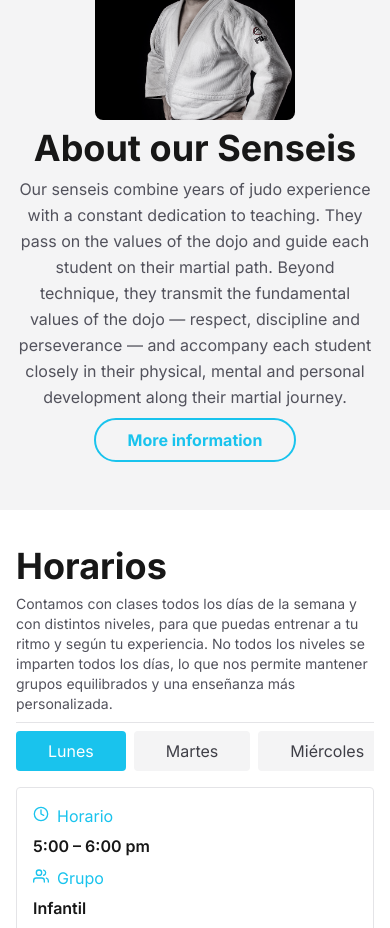
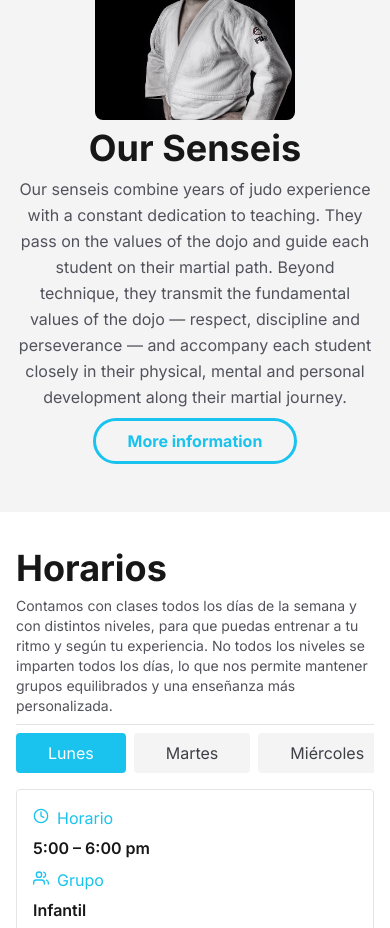
Before and after one commit to fabianWebDev/judosanpedro, a Next.js app: page /en in a window 390 px wide. Shown: the part 1180-2108 px from the top of the page. Built offline with nearby package versions, Linux system fonts and the light colour scheme; no server answers.

Commit message:
Sensei page update

```diff
--- a/app/[locale]/senseis/[slug]/page.tsx
+++ b/app/[locale]/senseis/[slug]/page.tsx
@@ -4,6 +4,7 @@ import Link from "next/link";
 import Image from "next/image";
 import { getSenseiBySlug } from "@/data/senseis/senseis";
 import { i18n, Locale } from "@/data/i18n";
+import { FiChevronLeft } from "react-icons/fi"
 
 export async function generateMetadata(
     { params }: { params: Promise<{ locale: string; slug: string }> }
@@ -61,48 +62,40 @@ export default async function SenseiPage({ params }: Props) {
     if (!sensei) notFound();
 
     const t = i18n[locale as Locale];
-    const [mainStat, ...secondaryStats] = sensei.stats;
 
     return (
-        <article className="mx-auto w-full max-w-2xl px-4 py-8 sm:px-6">
+        <article className="mx-auto w-full max-w-4xl px-6 sm:px-6">
             <Link
                 href={`/${locale}/senseis`}
-                className="mb-6 inline-flex text-sm font-medium text-zinc-600 underline-offset-2 hover:underline"
+                className="mb-6 inline-flex items-center gap-1 text-sm font-medium text-zinc-500 transition-colors hover:text-primary"
             >
-                ← {t.senseis}
+                <FiChevronLeft className="h-4 w-4" />
+                <span>Senseis</span>
             </Link>
 
-            <div className="overflow-hidden rounded-2xl bg-white shadow-lg ring-1 ring-zinc-200/80">
-                <div className="relative aspect-[4/3] w-full overflow-hidden bg-zinc-100 sm:aspect-video">
-                    <span className="absolute left-4 top-4 z-10 rounded-full bg-zinc-900/90 px-3 py-1 text-xs font-medium text-zinc-100 backdrop-blur">
+            <div className="overflow-hidden md:grid md:grid-cols-[minmax(0,1fr)_minmax(0,1.2fr)]">
+                <div className="relative aspect-[4/3] w-full overflow-hidden bg-zinc-100 md:aspect-auto md:min-h-[320px]">
+                    {/* <span className="absolute left-4 top-4 z-10 rounded-full bg-zinc-900/90 px-3 py-1 text-xs font-medium text-zinc-100 backdrop-blur">
                         {sensei.badgeLabel}
-                    </span>
+                    </span> */}
                     <Image
                         src={sensei.image}
                         alt={sensei.name}
                         fill
-                        className="object-cover object-top"
-                        sizes="(max-width: 640px) 100vw, 672px"
+                        className="object-cover object-top rounded-lg"
+                        sizes="(max-width: 768px) 100vw, 50vw"
                         priority
                     />
                 </div>
-
-                <div className="p-6 sm:p-8">
-                    <h1 className="mb-2 text-2xl font-semibold tracking-tight text-zinc-900 sm:text-3xl">
+                <div className="flex flex-col md:px-4 ">
+                    <h1 className="mt-2 md:mt-0 mb-2 md:mb-4 text-2xl font-semibold tracking-tight text-zinc-900 sm:text-3xl">
                         {sensei.name}
                     </h1>
 
-                    {mainStat && (
-                        <p className="mb-4 flex items-center gap-2 text-sm font-medium text-zinc-900">
-                            <span className="text-base">🥋</span>
-                            {mainStat.value} {mainStat.label.toLowerCase()}
-                        </p>
-                    )}
-
-                    {secondaryStats.length > 0 && (
-                        <div className="mb-6 flex flex-wrap gap-x-6 gap-y-1 text-sm text-zinc-600">
-                            {secondaryStats.map((stat) => (
-                                <span key={stat.label}>
+                    {sensei.stats.length > 0 && (
+                        <div className="mb-4 flex flex-wrap gap-x-2 gap-y-2 text-xs md:text-sm text-zinc-600 ">
+                            {sensei.stats.map((stat) => (
+                                <span key={stat.label} className="border-primary border-2 rounded-full p-2 text-primary font-bold px-4">
                                     {stat.value} {stat.label.toLowerCase()}
                                 </span>
                             ))}
--- a/app/[locale]/senseis/page.tsx
+++ b/app/[locale]/senseis/page.tsx
@@ -13,7 +13,7 @@ export default async function Senseis({ params }: Props) {
     return (
         <>
             <h1 className="text-4xl font-bold text-center mb-4 mt-2 md:mb-10 md:mt-4">{t.ourSenseisTitle}</h1>
-            <div className="grid grid-cols-1 gap-10 md:gap-6 lg:grid-cols-3 px-2 md:px-4">
+            <div className="grid grid-cols-1 gap-10 md:gap-6 lg:grid-cols-3 md:px-4">
                 {senseis.filter((s): s is NonNullable<typeof s> & { slug: string } => s != null && "slug" in s).map((sensei, index) => (
                     <SenseiCard
                         key={sensei.slug}
--- a/components/Locations.tsx
+++ b/components/Locations.tsx
@@ -1,6 +1,6 @@
 export default function Location() {
   return (
-    <section id="ubicacion" className="w-full max-w-7xl mx-auto mt-3 px-4 py-6 sm:px-6 sm:py-8 md:px-8 md:py-10 md:mt-10">
+    <section id="ubicacion" className="w-full max-w-7xl mx-auto mt-3 px-4 py-6 sm:px-6 sm:py-8 md:px-8 md:py-10 ">
       <h1 className="text-4xl font-bold mb-2 md:mb-4 sm:text-3xl sm:mb-4 md:text-4xl">
         Ubicación
       </h1>
--- /dev/null
+++ b/components/senseis/AboutSenseiInfo.tsx
@@ -0,0 +1,66 @@
+"use client";
+
+import Link from "next/link";
+import { motion } from "framer-motion";
+
+type Props = {
+    title: string;
+    description: string;
+    linkLabel: string;
+    locale: string;
+};
+
+const container = {
+    hidden: { opacity: 0 },
+    visible: {
+        opacity: 1,
+        transition: { staggerChildren: 0.2, delayChildren: 0.1 },
+    },
+};
+
+const item = {
+    hidden: { opacity: 0, y: 16 },
+    visible: {
+        opacity: 1,
+        y: 0,
+        transition: { duration: 0.4, ease: "easeOut" as const },
+    },
+};
+
+export default function AboutSenseiInfo({
+    title,
+    description,
+    linkLabel,
+    locale,
+}: Props) {
+    return (
+        <motion.div
+            className="flex flex-col md:w-2/3"
+            variants={container}
+            initial="hidden"
+            whileInView="visible"
+            viewport={{ once: true }}
+        >
+            <motion.h1
+                variants={item}
+                className="text-4xl font-bold mb-2 sm:text-2xl md:mb-4 md:text-3xl text-center"
+            >
+                {title}
+            </motion.h1>
+            <motion.p
+                variants={item}
+                className="text-zinc-600 mb-2 leading-relaxed text-center md:mb-4"
+            >
+                {description}
+            </motion.p>
+            <motion.div variants={item} className="flex justify-center">
+                <Link
+                    href={`/${locale}/senseis`}
+                    className="inline-flex items-center justify-center rounded-full px-8 py-2 text-primary font-bold border border-primary border-3 hover:bg-primary hover:text-white transition w-fit"
+                >
+                    {linkLabel}
+                </Link>
+            </motion.div>
+        </motion.div>
+    );
+}
--- a/components/senseis/AboutSenseis.tsx
+++ b/components/senseis/AboutSenseis.tsx
@@ -1,5 +1,5 @@
-import Link from "next/link";
 import Image from "next/image";
+import AboutSenseiInfo from "./AboutSenseiInfo";
 import { i18n, Locale } from "@/data/i18n";
 
 type Props = {
@@ -26,20 +26,12 @@ export default async function AboutSenseis({ params }: Props) {
                             />
                         </div>
                     </div>
-                    <div className="flex flex-col md:w-2/3">
-                        <h1 className="text-4xl font-bold mb-2 sm:text-2xl md:mb-10 md:text-3xl text-center">
-                            {t.aboutSenseis}
-                        </h1>
-                        <p className="text-zinc-600 mb-2 leading-relaxed text-center md:mb-4">
-                            {t.aboutSenseisDescription}
-                        </p>
-                        <Link
-                            href={`/${locale}/senseis`}
-                            className="inline-flex items-center justify-center rounded-full px-8 py-2 text-primary font-bold border border-primary border-2 hover:bg-primary hover:text-white transition w-fit mx-auto"
-                        >
-                            {t.commom.moreInfo}
-                        </Link>
-                    </div>
+                    <AboutSenseiInfo
+                        title={t.ourSenseisTitle}
+                        description={t.aboutSenseisDescription}
+                        linkLabel={t.commom.moreInfo}
+                        locale={locale}
+                    />
                 </div>
             </div>
         </section>
--- a/components/senseis/SenseiCardInfo.tsx
+++ b/components/senseis/SenseiCardInfo.tsx
@@ -27,7 +27,7 @@ export default function SenseiCardInfo({
             initial={{ opacity: 0, y: 12 }}
             whileInView={{ opacity: 1, y: 0 }}
             viewport={{ once: true, margin: "-20px" }}
-            transition={{ duration: 0.5, ease: "easeOut" }}
+            transition={{ duration: 0.8, ease: "easeOut" as const }}
         >
             <h2 className="mb-1 text-xl font-semibold tracking-tight text-white line-clamp-1">
                 {name}
--- a/data/senseis/senseis.ts
+++ b/data/senseis/senseis.ts
@@ -10,7 +10,7 @@ export const senseis = [
             { label: "Años de experiencia", value: "22" },
             { label: "Títulos nacionales", value: "9" },
             { label: "Títulos internacionales", value: "2" },
-            { label: "Grado", value: "5º Dan" }
+            { label: "Grado", value: "6º Dan" },
         ],
     },
     {
```
